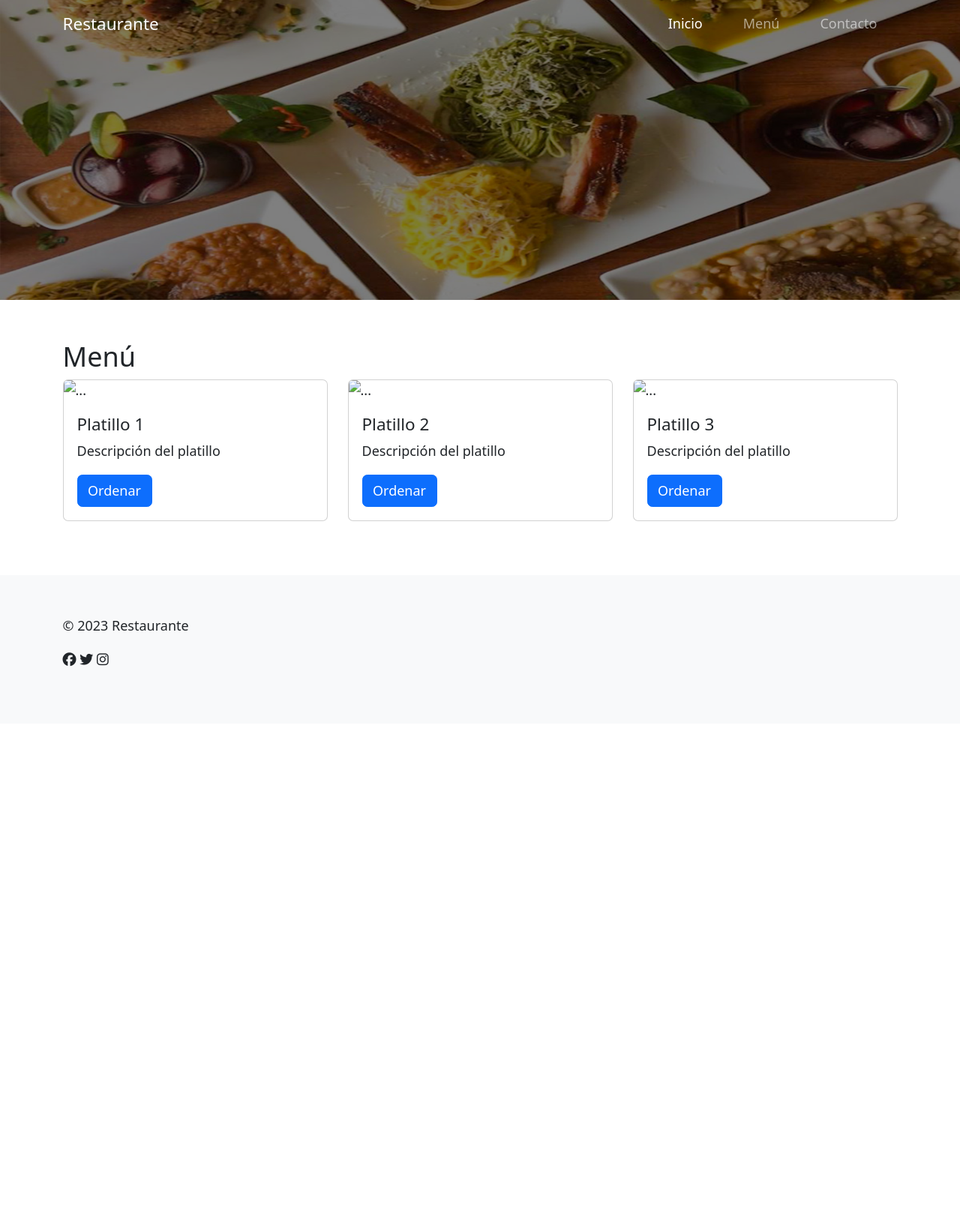
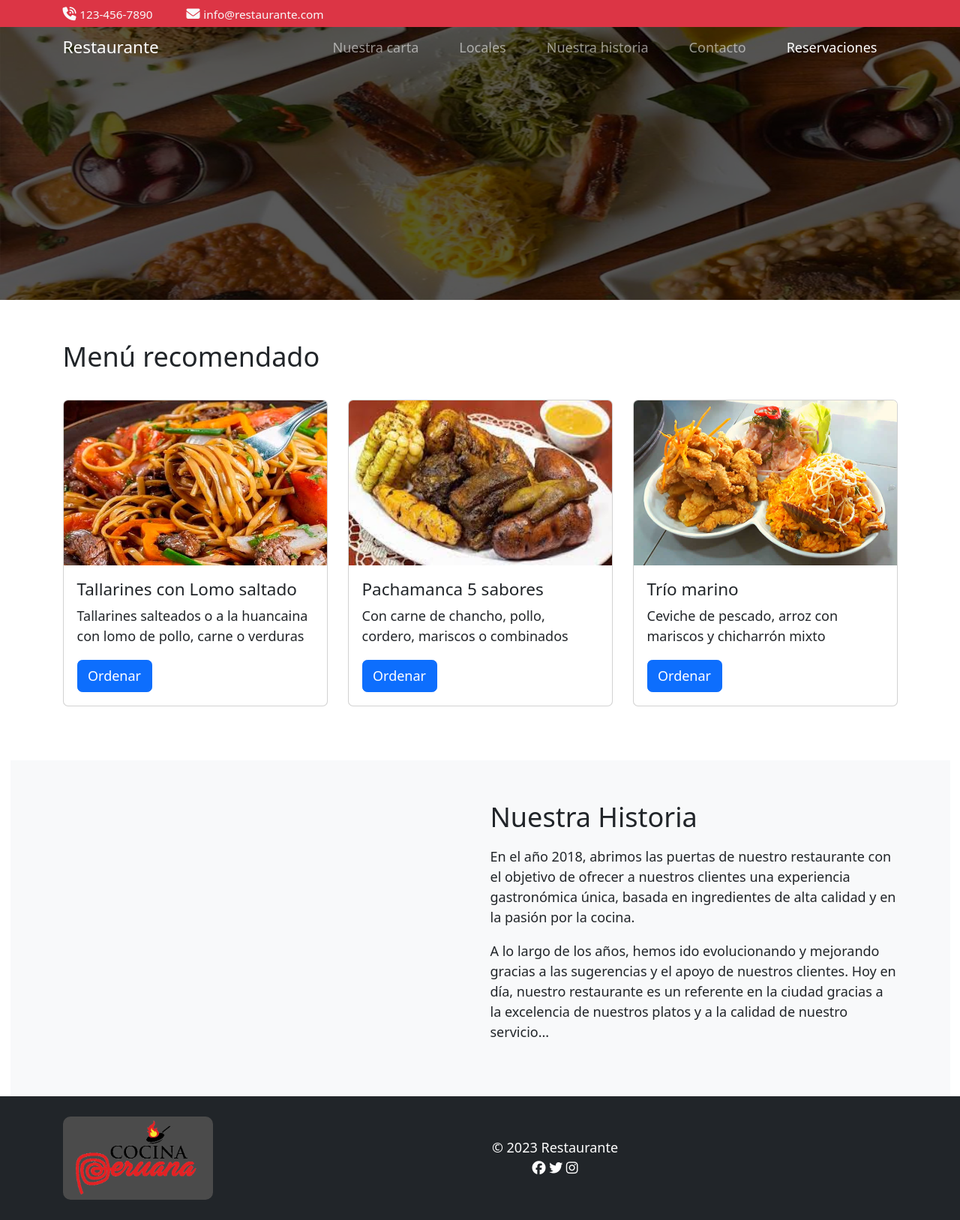
Before and after one commit to porrodv/LaDelicia, a PHP site: page / in a window 1280 px wide. Shown: the whole page at 75% size. Before the commit the page ends 889 px from the top, so only its background shows below. Run offline with PHP 8.4, Linux system fonts and the light colour scheme; some libraries are stand-ins or nearby versions.

Commit message:
imprv navbar & footer, add menu & history section

```diff
--- a/index.html
+++ b/index.html
@@ -14,10 +14,10 @@
 </head>
 
 <body>
-    <!-- Encabezado -->
-    <header class="bg-light">
-        <div class="jumbotron">
-            <div id="carouselExampleSlidesOnly" class="carousel slide w-100 h-100" data-bs-ride="carousel" data-bs-interval="2000">
+    <!-- Carrusel de imágenes -->
+    <div class="jumbotron bg-light">
+        <div id="carouselExampleSlidesOnly" class="carousel slide w-100 h-100" data-bs-ride="carousel"
+            data-bs-interval="2000">
             <div class="carousel-inner">
                 <div class="carousel-item active">
                     <img src="img/rest1.png" class="d-block w-100" alt="Slide 1">
@@ -31,78 +31,129 @@
             </div>
         </div>
     </div>
-    </header>
-    <!-- Navegación -->
-    <nav class="navbar navbar-expand-lg navbar-light navbar-transparent navbar-dark fixed-top">
-        <div class="container">
+
+    <!-- Navbar -->
+    <nav id="navbar" class="navbar navbar-expand-lg navbar-light navbar-transparent navbar-dark fixed-top d-block pt-0 pb-0 h-auto">
+        <div class="container-fluid nav-top position-relative bg-danger py-1">
+            <div class="container bg-transparent d-flex gap-4 text-light">
+                <div>
+                    <i class="fa-solid fa-phone-volume"></i>
+                    <span>123-456-7890</span>
+                </div>
+                <div>
+                    <i class="fa-solid fa-envelope"></i>
+                    <span>info@restaurante.com</span>
+                </div>
+            </div>
+        </div>
+        <div class="container nav-content position-relative py-1">
             <a class="navbar-brand" href="#">Restaurante</a>
-            <button class="navbar-toggler" type="button" data-bs-toggle="collapse" data-bs-target="#navbarNav"
+            <button class="navbar-toggler collapsed" type="button" data-bs-toggle="collapse" data-bs-target="#navbarNav"
                 aria-controls="navbarNav" aria-expanded="false" aria-label="Toggle navigation">
                 <span class="navbar-toggler-icon"></span>
             </button>
-            <div class="collapse navbar-collapse d-flex justify-content-end" id="navbarNav">
+
+            <div class="navbar-collapse collapse" id="navbarNav">
                 <ul class="navbar-nav text-white ">
                     <li class="nav-item">
-                        <a class="nav-link active" aria-current="page" href="#">Inicio</a>
+                        <a class="nav-link" href="#">Nuestra carta</a>
                     </li>
                     <li class="nav-item">
-                        <a class="nav-link" href="#">Menú</a>
+                        <a class="nav-link" href="#">Locales</a>
+                    </li>
+                    <li class="nav-item">
+                        <a class="nav-link" href="#">Nuestra historia</a>
                     </li>
                     <li class="nav-item">
                         <a class="nav-link" href="#">Contacto</a>
+                    </li>
+                    <li class="nav-item">
+                        <a class="nav-link active" href="#">Reservaciones</a>
                     </li>
                 </ul>
             </div>
         </div>
     </nav>
 
-
     <!-- Contenido principal -->
-    <main class="container my-5 main-content">
-        <h2>Menú</h2>
-        <div class="row">
+    <main id="main" class="container-fluid">
+        <section id="menu" class="container my-5 menu">
+            <h2>Menú recomendado</h2>
+            <div class="row pt-4">
                 <div class="col-md-4">
                     <div class="card mb-3">
-                    <img src="https://via.placeholder.com/300x200" class="card-img-top" alt="...">
+                        <img src="img/lomo.png" class="card-img-top" alt="...">
                         <div class="card-body">
-                        <h5 class="card-title">Platillo 1</h5>
-                        <p class="card-text">Descripción del platillo</p>
+                            <h5 class="card-title">Tallarines con Lomo saltado</h5>
+                            <p class="card-text">Tallarines salteados o a la huancaina con lomo de pollo, carne o verduras
+                            </p>
                             <a href="#" class="btn btn-primary">Ordenar</a>
                         </div>
                     </div>
                 </div>
                 <div class="col-md-4">
                     <div class="card mb-3">
-                    <img src="https://via.placeholder.com/300x200" class="card-img-top" alt="...">
+                        <img src="img/pachamanca.png" class="card-img-top" alt="...">
                         <div class="card-body">
-                        <h5 class="card-title">Platillo 2</h5>
-                        <p class="card-text">Descripción del platillo</p>
+                            <h5 class="card-title">Pachamanca 5 sabores</h5>
+                            <p class="card-text">Con carne de chancho, pollo, cordero, mariscos o combinados</p>
                             <a href="#" class="btn btn-primary">Ordenar</a>
                         </div>
                     </div>
                 </div>
                 <div class="col-md-4">
                     <div class="card mb-3">
-                    <img src="https://via.placeholder.com/300x200" class="card-img-top" alt="...">
+                        <img src="img/trio-marino.png" class="card-img-top" alt="...">
                         <div class="card-body">
-                        <h5 class="card-title">Platillo 3</h5>
-                        <p class="card-text">Descripción del platillo</p>
+                            <h5 class="card-title">Trío marino</h5>
+                            <p class="card-text">Ceviche de pescado, arroz con mariscos y chicharrón mixto</p>
                             <a href="#" class="btn btn-primary">Ordenar</a>
                         </div>
                     </div>
                 </div>
             </div>
+        </section>
+
+        <section id="history" class="py-5 bg-light">
+            <div class="container">
+                <div class="row align-items-center">
+                    <div class="col-md-6">
+                        <img src="" class="img-fluid mb-3">
+                        <img src="" class="img-fluid">
+                    </div>
+                    <div class="col-md-6">
+                        <h2 class="mb-3">Nuestra Historia</h2>
+                        <p>En el año 2018, abrimos las puertas de nuestro restaurante con el objetivo de ofrecer a nuestros
+                            clientes una experiencia gastronómica única, basada en ingredientes de alta calidad y en la
+                            pasión por la cocina.</p>
+                        <p>A lo largo de los años, hemos ido evolucionando y mejorando gracias a las sugerencias y el apoyo
+                            de nuestros clientes. Hoy en día, nuestro restaurante es un referente en la ciudad gracias a la
+                            excelencia de nuestros platos y a la calidad de nuestro servicio...</p>
+                    </div>
+                </div>
+            </div>
+        </section>
     </main>
 
     <!-- Pie de página -->
-    <footer class="bg-light p-5">
-        <div class="container">
-            <p>© 2023 Restaurante</p>
-            <p><i class="fab fa-facebook"></i> <i class="fab fa-twitter"></i> <i class="fab fa-instagram"></i></p>
+    <footer id="footer" class="bg-dark py-4">
+        <div class="footer container d-flex align-items-center justify-content-between">
+            <div class="logo">
+                <img src="img/logo.png" alt="Logo">
+            </div>
+            <div class="text-center">
+                <p class="mb-0 text-white">&copy; 2023 Restaurante</p>
+                <p class="mb-0">
+                    <a href="#" class="text-white"><i class="fab fa-facebook"></i></a>
+                    <a href="#" class="text-white"><i class="fab fa-twitter"></i></a>
+                    <a href="#" class="text-white"><i class="fab fa-instagram"></i></a>
+                </p>
+            </div>
+            <div></div> <!-- Espacio en blanco a la derecha -->
         </div>
     </footer>
 
-
+    <!-- SCRIPTS -->
     <script src="js/main.js" defer></script>
 
     <script src="https://cdn.jsdelivr.net/npm/bootstrap@5.3.0-alpha3/dist/js/bootstrap.bundle.min.js"
--- a/style.css
+++ b/style.css
@@ -8,21 +8,32 @@
   align-items: center;
   justify-content: center;
 }
-
 .jumbotron img {
   width: 800px;
   height: 400px;
 }
-
-header {
+.jumbotron {
   position: relative;
 }
 
+#navbarNav {
+  justify-content: flex-end;
+}
 .navbar {
   z-index: 1;
 }
+.nav-top span{
+  font-size: 0.85rem;
+}
+.nav-top span {
+  padding-right: 1rem;
+}
 .nav-item{
   padding: 0 1rem;
+}
+.navbar-scrolled {
+  background-color: rgba(0, 0, 0, 0.8);
+  transition: background-color 0.3s ease-in-out;
 }
 
 .carousel-item::before {
@@ -32,10 +43,15 @@
   left: 0;
   width: 100%;
   height: 100%;
-  background-color: rgba(0, 0, 0, 0.5);
+  background-color: rgba(0, 0, 0, 0.65);
 }
 
-.navbar-scrolled {
-  background-color: rgba(0, 0, 0, 0.8);
-  transition: background-color 0.3s ease-in-out;
+.menu .card img{
+  height: 220px;
 }
+
+.footer .logo img{
+  width: 200px;
+  background-color: rgb(75, 75, 75);
+  border-radius: 10px;
+}
```
Also changed, not shown: img/logo.png (added), img/lomo.png (added), img/pachamanca.png (added), img/trio-marino.png (added). Lines whose indentation alone changed are shown as unchanged.
